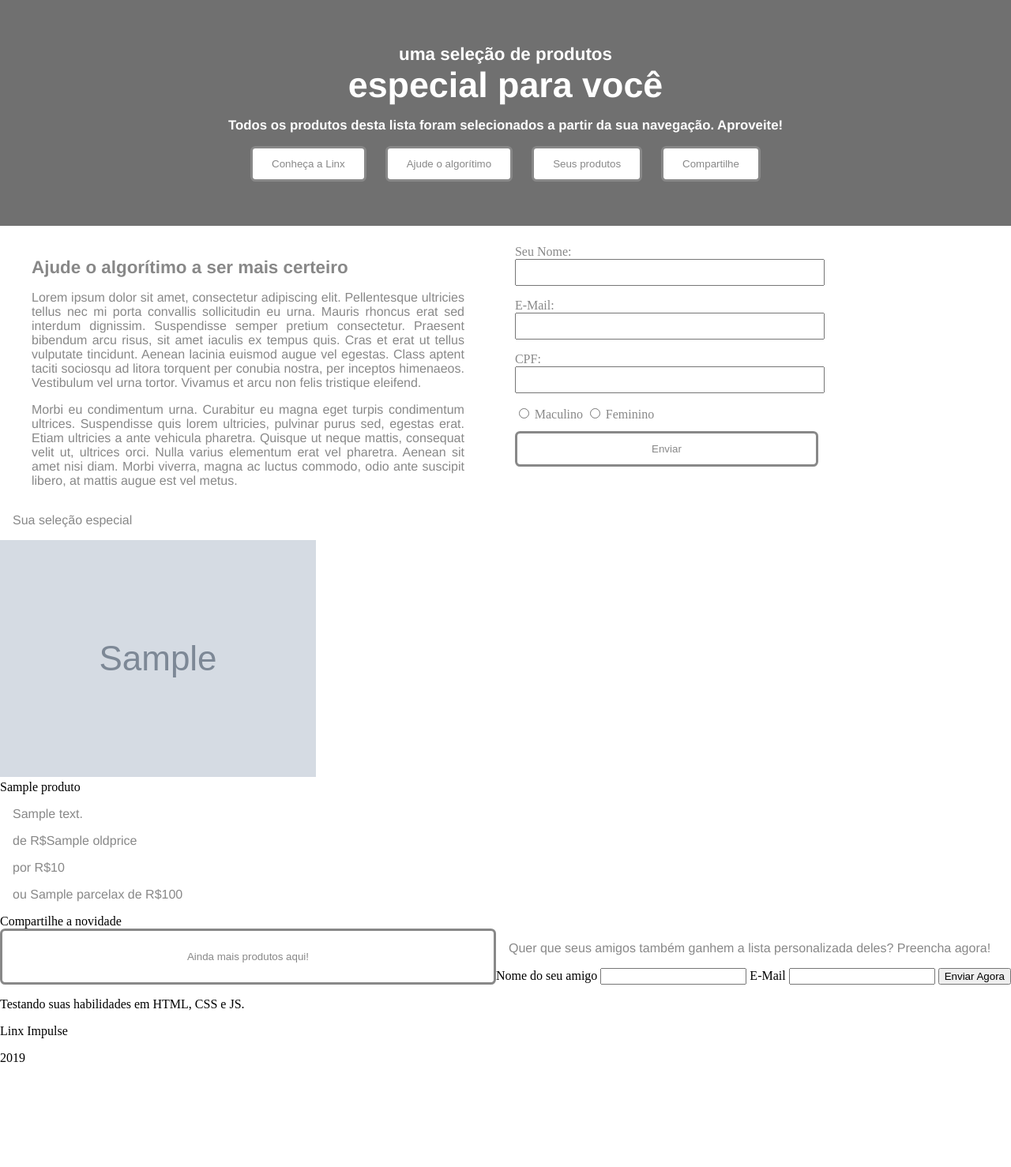
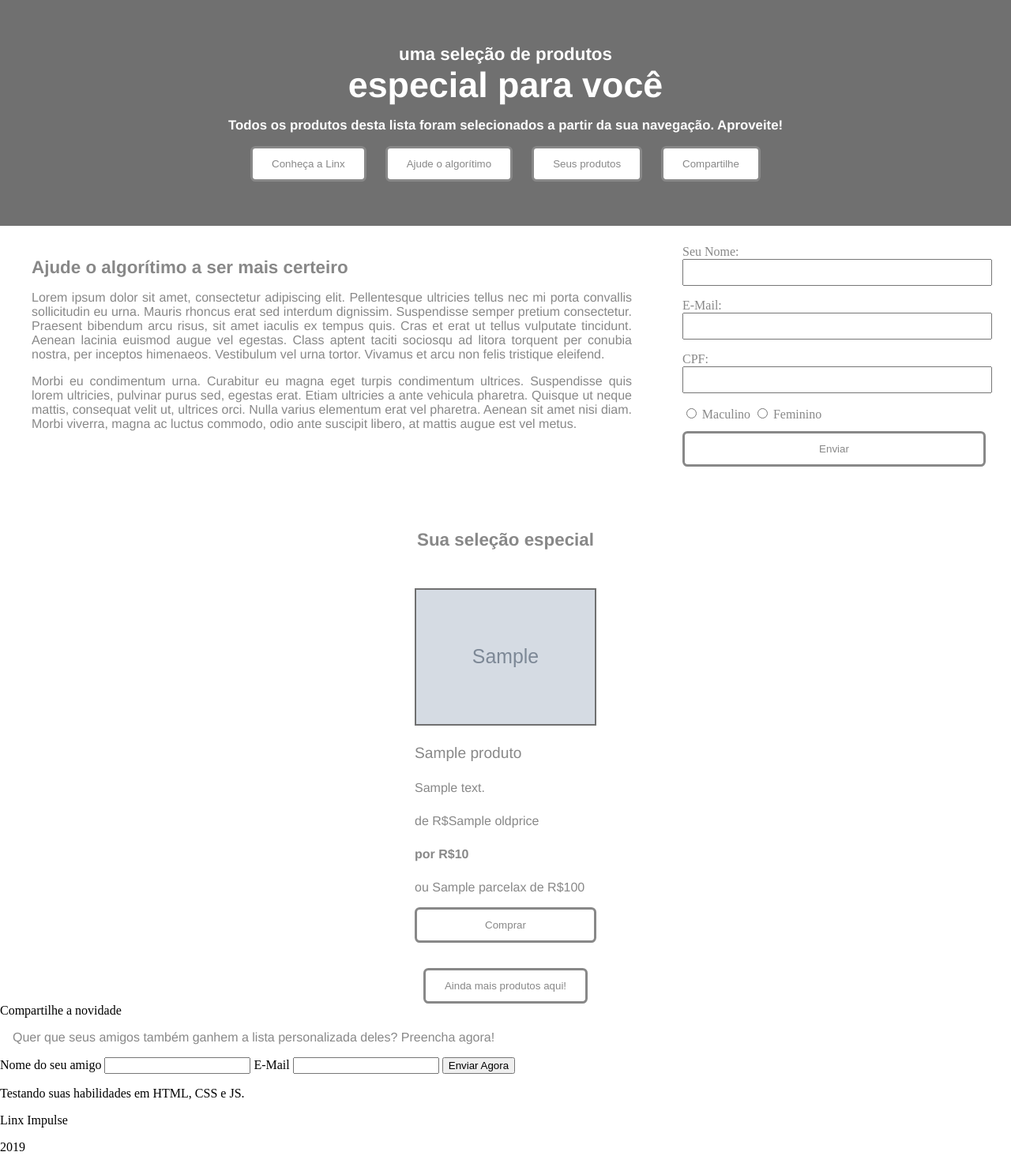
Before and after one commit to Eduardo-Barraque/4P_Final, a Flask app: template templates/home.html in a window 1280 px wide. Shown: the whole page at 79% size. Before the commit the page ends 1345 px from the top, so only its background shows below. Run offline with Flask 2, Linux system fonts and the light colour scheme; the template is opened without the code that fills it: most values are stand-ins (such as "Sample title", 1, 10 or a date in 2020); grey boxes marked "Sample" are stand-in pictures.

Commit message:
css da lista de produtos

```diff
--- a/static/css/home.css
+++ b/static/css/home.css
@@ -88,7 +88,7 @@
     margin-left: 1.5vh;
     margin-right: 1.5vh;
 }
-/*Grid do article*/
+/*Grid do conheça a linx com o form inicial*/
 
 #conhecer_section{
     grid-area: conhecer;
@@ -125,9 +125,64 @@
     padding-bottom: 1.5vh;
     border-radius: 0.8vh;
 }
+/* section dos produtos*/
 #produtos_section{
     grid-area: produtos;
+    display: flex;
+    flex-direction: column;
+    align-items: center;
 }
+#produtos_section h1{
+    color: #888888;
+    text-align: center;
+}
+
+.listaprodutos{
+    display: flex;
+    flex-wrap: wrap;
+    justify-content: center;
+}
+.produto{
+    display: flex;
+    flex-direction: column;
+    align-items: stretch;
+    margin: 4vh;
+    width: 15vw;
+    min-width: 230px;
+    color: #888888;
+    letter-spacing: 0px;
+    text-align: left;
+}
+.imagemproduto{
+    border: 0.3vh solid #707070;
+}
+/*Informaçoes de cada produto*/
+.nome{
+font-size: 2.4vh;
+margin: 0vh;
+margin-top: 3vh;
+}
+.descricao{
+    margin: 0vh;
+    margin-top: 3vh;
+}
+.price{
+    font-weight: bold;
+    margin: 0vh;
+    margin-top: 3vh;
+}
+.oldprice{
+    margin: 0vh;
+    margin-top: 3vh;
+
+}
+.parcelado{
+    margin: 0vh;
+    margin-top: 3vh;
+    margin-bottom: 2vh;
+}
+
+/*section do form compartilhe*/
 #compartilhe_section{
     grid-area: compartilhe;
 }
--- a/templates/home.html
+++ b/templates/home.html
@@ -53,19 +53,22 @@
                 <input class="inputenviar" type="submit" value="Enviar">
             </form>
         </div>
-        <div id="produtos_section"><p>Sua seleção especial</p>
-            <div>
+        <div id="produtos_section"><h1>Sua seleção especial</h1>
+            <div class="listaprodutos">
                 {%for produto in produtos%}
-                    <img src="{{produto.imagem}}">
-                    <div>{{produto.nome}} </div>
-                    <p>{{produto.description}}</p>
-                    <p>de R${{produto.oldprice}}</p>
-                    <p>por R${{produto.price}}</p>
-                    <p>ou {{produto.parcela}}x de R${{produto.valorParcela}}0</p>
+                    <div class="produto">
+                            <img class="imagemproduto" src="{{produto.imagem}}">
+                            <p class="nome">{{produto.nome}} </p>
+                            <p class="descricao">{{produto.description}}</p>
+                            <p class="oldprice">de R${{produto.oldprice}}</p>
+                            <p class="price">por R${{produto.price}}</p>
+                            <p class="parcelado">ou {{produto.parcela}}x de R${{produto.valorParcela}}0</p>
+                            <button>Comprar</button>
+                    </div>
                 {%endfor%}
             </div>
+            <button>Ainda mais produtos aqui!</button>
         </div>
-        <button>Ainda mais produtos aqui!</button>
         <div id="compartilhe_section">Compartilhe a novidade</div>
         <div>
             <p>Quer que seus amigos também ganhem a lista personalizada deles? Preencha agora!</p>
```
